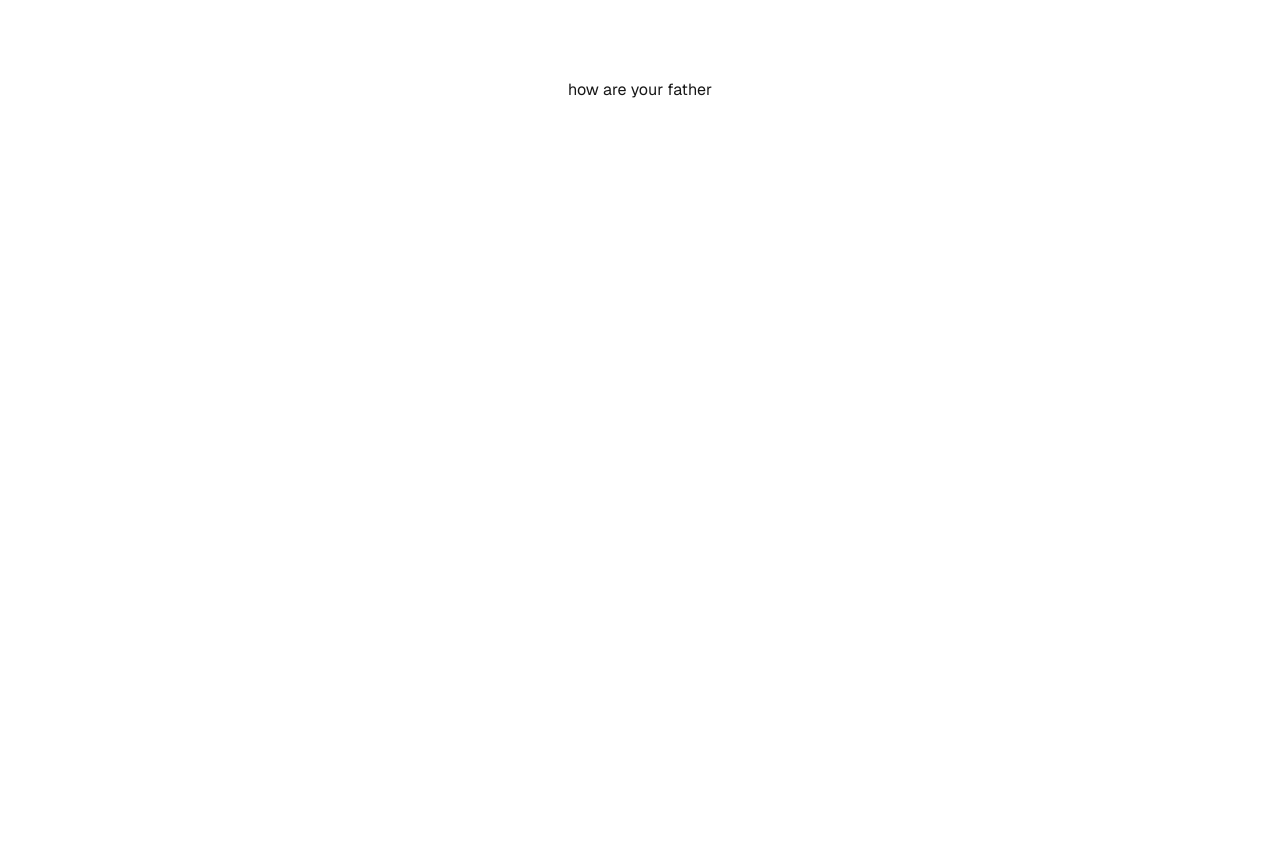
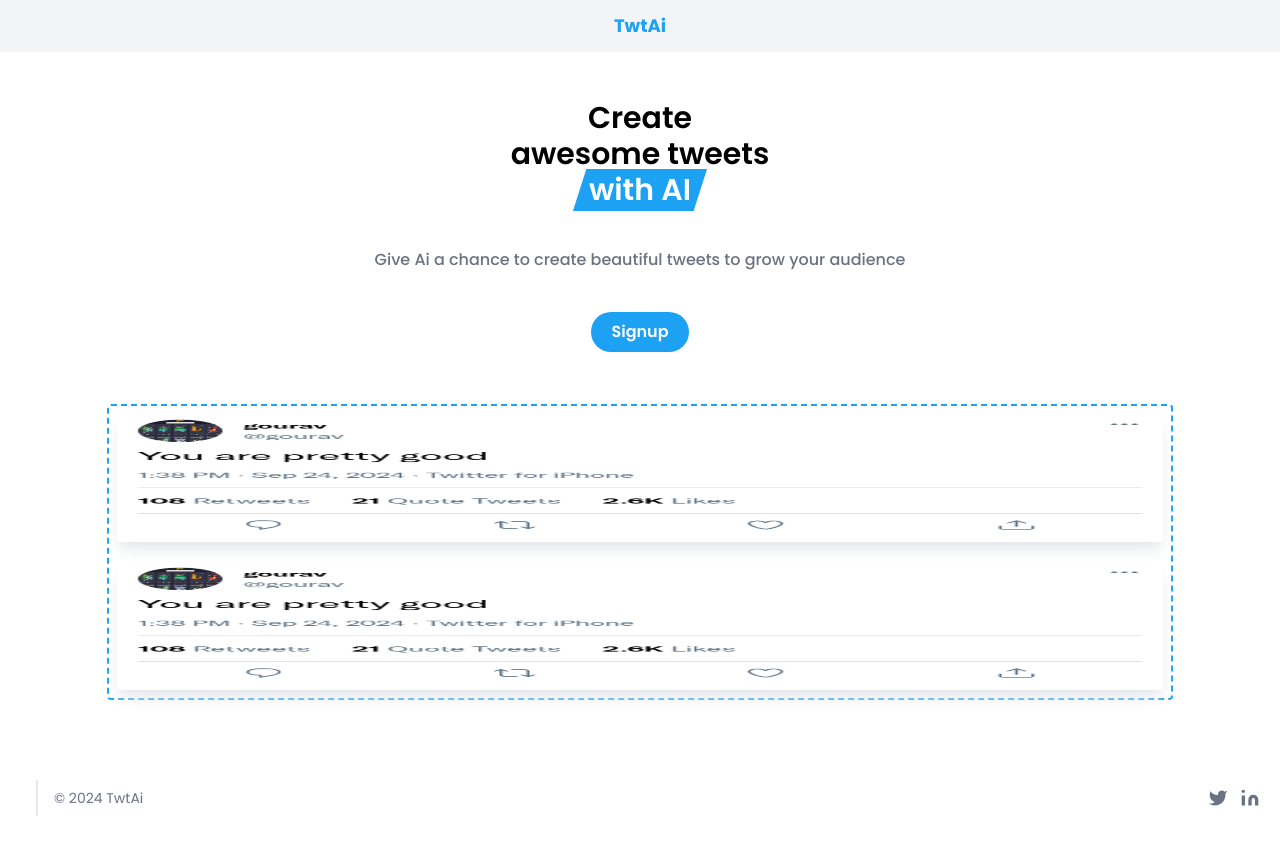
Before and after one commit to gouravg8/twt-ai, a Next.js app: page / in a window 1280 px wide. Before the commit the page ends 800 px from the top, so only its background shows below. Built offline with nearby package versions, Linux system fonts and the light colour scheme.

Commit message:
creatd home + signup ui

```diff
--- a/app/globals.css
+++ b/app/globals.css
@@ -1,92 +1,22 @@
+@import url('https://fonts.googleapis.com/css2?family=Kalam:wght@300;400;700&display=swap');
+@import url('https://fonts.googleapis.com/css2?family=Poppins:ital,wght@0,100;0,200;0,300;0,400;0,500;0,600;0,700;0,800;0,900;1,100;1,200;1,300;1,400;1,500;1,600;1,700;1,800;1,900&display=swap');
+
 @tailwind base;
 @tailwind components;
 @tailwind utilities;
 
 :root {
-  --background: #ffffff;
-  --foreground: #171717;
-}
-
-@media (prefers-color-scheme: dark) {
-  :root {
-    --background: #0a0a0a;
-    --foreground: #ededed;
-  }
+ --main-color: #1DA1F2;
 }
 
 body {
-  color: var(--foreground);
-  background: var(--background);
-  font-family: Arial, Helvetica, sans-serif;
+  font-family: Poppins, Arial, Helvetica, sans-serif;
+  margin: 0;
+  padding: 0;
 }
 
 @layer utilities {
-  .text-balance {
-    text-wrap: balance;
+  .clip-poly {
+      clip-path: polygon(10% 0%, 100% 0%, 90% 100%, 0% 100%)
   }
 }
-
-@layer base {
-  :root {
-    --background: 0 0% 100%;
-    --foreground: 222.2 84% 4.9%;
-    --card: 0 0% 100%;
-    --card-foreground: 222.2 84% 4.9%;
-    --popover: 0 0% 100%;
-    --popover-foreground: 222.2 84% 4.9%;
-    --primary: 222.2 47.4% 11.2%;
-    --primary-foreground: 210 40% 98%;
-    --secondary: 210 40% 96.1%;
-    --secondary-foreground: 222.2 47.4% 11.2%;
-    --muted: 210 40% 96.1%;
-    --muted-foreground: 215.4 16.3% 46.9%;
-    --accent: 210 40% 96.1%;
-    --accent-foreground: 222.2 47.4% 11.2%;
-    --destructive: 0 84.2% 60.2%;
-    --destructive-foreground: 210 40% 98%;
-    --border: 214.3 31.8% 91.4%;
-    --input: 214.3 31.8% 91.4%;
-    --ring: 222.2 84% 4.9%;
-    --chart-1: 12 76% 61%;
-    --chart-2: 173 58% 39%;
-    --chart-3: 197 37% 24%;
-    --chart-4: 43 74% 66%;
-    --chart-5: 27 87% 67%;
-    --radius: 0.5rem;
-  }
-  .dark {
-    --background: 222.2 84% 4.9%;
-    --foreground: 210 40% 98%;
-    --card: 222.2 84% 4.9%;
-    --card-foreground: 210 40% 98%;
-    --popover: 222.2 84% 4.9%;
-    --popover-foreground: 210 40% 98%;
-    --primary: 210 40% 98%;
-    --primary-foreground: 222.2 47.4% 11.2%;
-    --secondary: 217.2 32.6% 17.5%;
-    --secondary-foreground: 210 40% 98%;
-    --muted: 217.2 32.6% 17.5%;
-    --muted-foreground: 215 20.2% 65.1%;
-    --accent: 217.2 32.6% 17.5%;
-    --accent-foreground: 210 40% 98%;
-    --destructive: 0 62.8% 30.6%;
-    --destructive-foreground: 210 40% 98%;
-    --border: 217.2 32.6% 17.5%;
-    --input: 217.2 32.6% 17.5%;
-    --ring: 212.7 26.8% 83.9%;
-    --chart-1: 220 70% 50%;
-    --chart-2: 160 60% 45%;
-    --chart-3: 30 80% 55%;
-    --chart-4: 280 65% 60%;
-    --chart-5: 340 75% 55%;
-  }
-}
-
-@layer base {
-  * {
-    @apply border-border;
-  }
-  body {
-    @apply bg-background text-foreground;
-  }
-}
--- a/app/layout.tsx
+++ b/app/layout.tsx
@@ -14,8 +14,8 @@
 });
 
 export const metadata: Metadata = {
-  title: "Create Next App",
-  description: "Generated by create next app",
+  title: "twt Ai",
+  description: "Mood wise Tweet generated by Ai",
 };
 
 export default function RootLayout({
@@ -24,7 +24,7 @@
   children: React.ReactNode;
 }>) {
   return (
-    <html lang="en">
+    <html lang="en" className="light">
       <body
         className={`${geistSans.variable} ${geistMono.variable} antialiased`}
       >
--- a/app/page.tsx
+++ b/app/page.tsx
@@ -1,7 +1,14 @@
+import { Button } from "@/components/ui/button";
+import NavBar from "@/components/NavBar";
+import  Main from "@/components/Main";
+import Footer from "@/components/Footer";
+
 export default function Home() {
   return (
-    <div className="grid grid-rows-[20px_1fr_20px] items-center justify-items-center min-h-screen p-8 pb-20 gap-16 sm:p-20 font-[family-name:var(--font-geist-sans)]">
-      <h1>how are your father</h1>
-    </div>
+    <>
+    <NavBar/>
+    <Main/>
+   <Footer/>
+    </>
   );
 }
--- /dev/null
+++ b/app/signup/page.tsx
@@ -0,0 +1,22 @@
+import React from 'react'
+
+const page = () => {
+  return (
+    <div className='flex flex-col justify-center align-middle mx-auto text-center bg-gray-200 h-screen'>
+    <div className='bg-white w-5/6 py-8 mx-auto rounded-xl'>
+        <div className='text-sm w-4/5 flex align-middle justify-center items-center gap-4 mx-auto border border-gray-300 p-3 rounded-xl my-4'>
+            <img src="https://www.shareicon.net/data/128x128/2016/07/10/119930_google_512x512.png" alt="" className='size-8' />
+            <span>Sign up with Google</span></div>
+        or
+        <form className='my-5 w-4/5 mx-auto'>
+            <p className=''>Email</p>
+            <input className='w-full my-2 py-2 px-3 border' type="email" name="email" id="email" placeholder='enter your email'/>
+            <button type="submit" className='w-full bg-[--main-color] text-white px-3 py-2 rounded my-2'>Sign up with Email</button>
+        </form>
+    </div>
+
+    </div>
+  )
+}
+
+export default page
--- /dev/null
+++ b/components/Footer.tsx
@@ -0,0 +1,28 @@
+import React from 'react'
+import Link from 'next/link'
+
+const Footer = () => {
+  return (
+    <footer className="text-gray-600 body-font">
+  <div className="container px-5 py-8 mx-auto flex items-center sm:flex-row flex-col">
+    <p className="text-sm text-gray-500 sm:ml-4 sm:pl-4 sm:border-l-2 sm:border-gray-200 sm:py-2 sm:mt-0 mt-4">© 2024 TwtAi
+   </p>
+    <span className="inline-flex sm:ml-auto sm:mt-0 mt-4 justify-center sm:justify-start">
+     <Link className="ml-3 text-gray-500" href='https://x.com/Gouravsoni88'>
+        <svg fill="currentColor" strokeLinecap="round" strokeLinejoin="round" strokeWidth="2" className="w-5 h-5" viewBox="0 0 24 24">
+          <path d="M23 3a10.9 10.9 0 01-3.14 1.53 4.48 4.48 0 00-7.86 3v1A10.66 10.66 0 013 4s-4 9 5 13a11.64 11.64 0 01-7 2c9 5 20 0 20-11.5a4.5 4.5 0 00-.08-.83A7.72 7.72 0 0023 3z"></path>
+        </svg>
+      </Link>
+     <Link className="ml-3 text-gray-500" href='https://www.linkedin.com/in/gouravsoni8/'>
+        <svg fill="currentColor" stroke="currentColor" strokeLinecap="round" strokeLinejoin="round" strokeWidth="0" className="w-5 h-5" viewBox="0 0 24 24">
+          <path stroke="none" d="M16 8a6 6 0 016 6v7h-4v-7a2 2 0 00-2-2 2 2 0 00-2 2v7h-4v-7a6 6 0 016-6zM2 9h4v12H2z"></path>
+          <circle cx="4" cy="4" r="2" stroke="none"></circle>
+        </svg>
+      </Link>
+    </span>
+  </div>
+</footer>
+  )
+}
+
+export default Footer
--- /dev/null
+++ b/components/Main.tsx
@@ -0,0 +1,27 @@
+import React from 'react'
+import Image from 'next/image'
+import Link from 'next/link'
+
+const Main = () => {
+  const imgStyle = {
+    width: '50%'
+  }
+  return (
+    <div className='flex flex-col justify-center align-middle text-center my-12'>
+      <h1 className='text-3xl mx-auto font-poppins font-semibold'>Create <br /> awesome tweets <br /><span className='bg-[--main-color] text-white px-4 clip-poly '>with AI</span></h1>
+      <p className='text-gray-500 mt-10 mb-5 w-5/6 font-medium mx-auto'>Give Ai a chance to create beautiful tweets to grow your audience</p>
+      <Link href={'/signup'} className='bg-[--main-color] w-fit mx-auto text-white px-5 py-2 rounded-full my-5 font-semibold'>Signup</Link>
+      <div className='w-5/6 mx-auto border-2 border-dashed border-[--main-color] mt-8 p-2 rounded flex flex-col gap-5'>
+        <div className='w-full h-32 flex relative mx-auto items-center shadow-gray-200 shadow-lg'>
+      <Image fill src={'/tweet1.png'} alt='tweet'/>
+       </div>
+       <div className='w-full h-32 flex relative mx-auto items-center shadow-gray-200 shadow-lg'>
+      <Image fill src={'/tweet1.png'} alt='tweet'/>
+       </div>
+</div>
+
+    </div>
+  )
+}
+
+export default Main
--- /dev/null
+++ b/components/NavBar.tsx
@@ -0,0 +1,11 @@
+import React from 'react'
+
+const NavBar = () => {
+  return (
+    <div className='flex justify-center py-3  bg-gray-100'>
+      <p className='text-lg text-[--main-color] font-bold '>TwtAi</p>
+    </div>
+  )
+}
+
+export default NavBar
--- /dev/null
+++ b/components/ui/button.tsx
@@ -0,0 +1,57 @@
+import * as React from "react"
+import { Slot } from "@radix-ui/react-slot"
+import { cva, type VariantProps } from "class-variance-authority"
+
+import { cn } from "@/lib/utils"
+
+const buttonVariants = cva(
+  "inline-flex items-center justify-center whitespace-nowrap rounded-md text-sm font-medium transition-colors focus-visible:outline-none focus-visible:ring-1 focus-visible:ring-ring disabled:pointer-events-none disabled:opacity-50",
+  {
+    variants: {
+      variant: {
+        default:
+          "bg-primary text-primary-foreground shadow hover:bg-primary/90",
+        destructive:
+          "bg-destructive text-destructive-foreground shadow-sm hover:bg-destructive/90",
+        outline:
+          "border border-input bg-background shadow-sm hover:bg-accent hover:text-accent-foreground",
+        secondary:
+          "bg-secondary text-secondary-foreground shadow-sm hover:bg-secondary/80",
+        ghost: "hover:bg-accent hover:text-accent-foreground",
+        link: "text-primary underline-offset-4 hover:underline",
+      },
+      size: {
+        default: "h-9 px-4 py-2",
+        sm: "h-8 rounded-md px-3 text-xs",
+        lg: "h-10 rounded-md px-8",
+        icon: "h-9 w-9",
+      },
+    },
+    defaultVariants: {
+      variant: "default",
+      size: "default",
+    },
+  }
+)
+
+export interface ButtonProps
+  extends React.ButtonHTMLAttributes<HTMLButtonElement>,
+    VariantProps<typeof buttonVariants> {
+  asChild?: boolean
+}
+
+const Button = React.forwardRef<HTMLButtonElement, ButtonProps>(
+  ({ className, variant, size, asChild = false, ...props }, ref) => {
+    const Comp = asChild ? Slot : "button"
+    return (
+      <Comp
+        className={cn(buttonVariants({ variant, size, className }))}
+        ref={ref}
+        {...props}
+      />
+    )
+  }
+)
+Button.displayName = "Button"
+
+export { Button, buttonVariants }
--- a/next.config.mjs
+++ b/next.config.mjs
@@ -1,4 +1,10 @@
 /** @type {import('next').NextConfig} */
-const nextConfig = {};
+const nextConfig = {
+    images:{
+        remotePatterns: [
+            {protocol:'https',hostname: 'i.ibb.co'}
+        ]
+    }
+};
 
 export default nextConfig;
--- a/package.json
+++ b/package.json
@@ -10,6 +10,7 @@
   },
   "dependencies": {
     "@radix-ui/react-icons": "^1.3.0",
+    "@radix-ui/react-slot": "^1.1.0",
     "class-variance-authority": "^0.7.0",
     "clsx": "^2.1.1",
     "lucide-react": "^0.441.0",
--- a/tailwind.config.ts
+++ b/tailwind.config.ts
@@ -55,7 +55,10 @@
   			lg: 'var(--radius)',
   			md: 'calc(var(--radius) - 2px)',
   			sm: 'calc(var(--radius) - 4px)'
-  		}
+  		},
+		fontFamily:{
+			kalam: ['Kalam', 'cursive']
+		}
   	}
   },
   plugins: [require("tailwindcss-animate")],
```
Also changed, not shown: public/tweet1.png (added), 1 other file (tests, documents, lock files or other folders).
